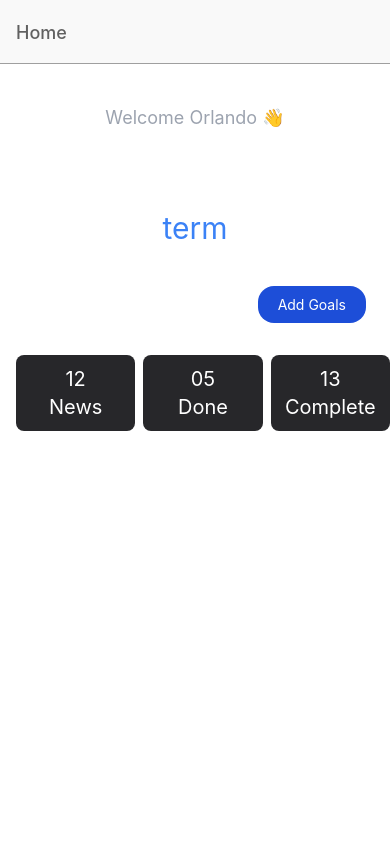
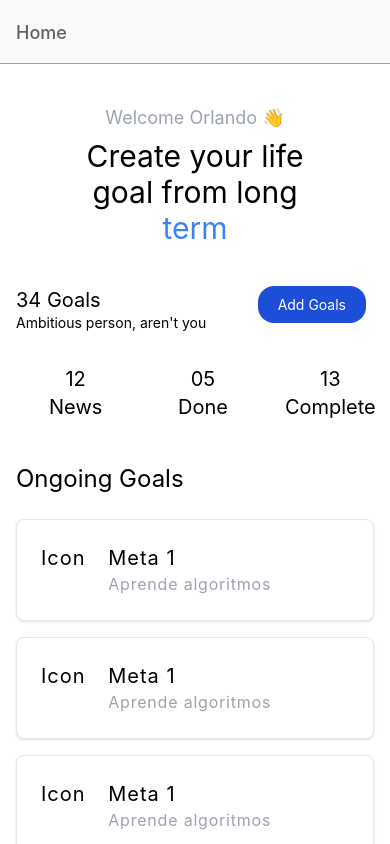
Before and after one commit to orlandos20/my-goals-tracker, a React Native app: screen /Home in a window 390 px wide. Built offline with nearby package versions, Linux system fonts and the light colour scheme.

Commit message:
feat: Ongoing Goals layout built

```diff
--- a/src/components/Layout.tsx
+++ b/src/components/Layout.tsx
@@ -1,5 +1,5 @@
 import React from 'react';
-import { SafeAreaView, View } from 'react-native';
+import { SafeAreaView, ScrollView } from 'react-native';
 
 type LayoutTypes = {
   children?: React.ReactElement | React.ReactElement[];
@@ -7,8 +7,8 @@ type LayoutTypes = {
 
 const Layout: React.FC<LayoutTypes> = ({ children }) => {
   return (
-    <SafeAreaView className='container dark:bg-black-100'>
-      <View className='px-4'>{children}</View>
+    <SafeAreaView className='container flex-1 dark:bg-black-100 light:bg-neutral-100'>
+      <ScrollView className='px-4'>{children}</ScrollView>
     </SafeAreaView>
   );
 };
--- a/src/components/add-goal-button/add-goal-button.tsx
+++ b/src/components/add-goal-button/add-goal-button.tsx
@@ -4,7 +4,7 @@ import { useTheme } from '@react-navigation/native';
 
 const AddGoalButton = () => {
   return (
-    <TouchableOpacity className='items-center text-white bg-blue-700 hover:bg-blue-800 focus:ring-4 focus:ring-blue-300 font-medium rounded-2xl text-sm px-5 py-2.5 mr-2 mb-2 dark:bg-blue-600 dark:hover:bg-blue-700 focus:outline-none dark:focus:ring-blue-800'>
+    <TouchableOpacity className='items-center text-white bg-blue-700 font-medium rounded-2xl text-sm px-5 py-2.5 mr-2 mb-2 dark:bg-blue-600'>
       <Text className='items-center justify-center text-white'>Add Goals</Text>
     </TouchableOpacity>
   );
--- /dev/null
+++ b/src/components/goal-card/goal-card.tsx
@@ -0,0 +1,20 @@
+import { View, Text } from 'react-native';
+import React from 'react';
+
+const GoalCard = () => {
+  return (
+    <View className='flex flex-row space-x-4 p-6 mb-4 bg-white border border-gray-200 rounded-lg shadow dark:bg-zinc-800 dark:border-zinc-700'>
+      <View>
+        <Text className='dark:text-white text-xl tracking-wider'>Icon </Text>
+      </View>
+      <View>
+        <Text className='dark:text-white text-xl tracking-wider'>Meta 1</Text>
+        <Text className='text-gray-400 text-base tracking-wider'>
+          Aprende algoritmos
+        </Text>
+      </View>
+    </View>
+  );
+};
+
+export default GoalCard;
--- a/src/components/goals-counter/goals-counter.tsx
+++ b/src/components/goals-counter/goals-counter.tsx
@@ -4,27 +4,27 @@ import React from 'react';
 const GoalsCounter = () => {
   return (
     <View className='flex flex-row justify-evenly mb-6'>
-      <View className='w-1/3 text-white bg-zinc-800 hover:bg-zinc-900 font-medium rounded-lg text-sm px-1 py-2.5 mr-2 mb-2 dark:bg-zinc-800 dark:hover:bg-zinc-700 dark:focus:ring-zinc-700 dark:border-zinc-700'>
-        <Text className='items-center justify-center text-center text-white text-xl'>
+      <View className='w-1/3 dark:text-white bg-white hover:bg-zinc-900 font-medium rounded-lg text-sm px-1 py-2.5 mr-2 mb-2 dark:bg-zinc-800 dark:hover:bg-zinc-700 dark:focus:ring-zinc-700 dark:border-zinc-700'>
+        <Text className='items-center justify-center text-center dark:text-white text-xl'>
           12
         </Text>
-        <Text className='items-center justify-center text-center text-white text-xl'>
+        <Text className='items-center justify-center text-center dark:text-white text-xl'>
           News
         </Text>
       </View>
-      <View className='w-1/3 text-white bg-zinc-800 hover:bg-zinc-900 font-medium rounded-lg text-sm px-1 py-2.5 mr-2 mb-2 dark:bg-zinc-800 dark:hover:bg-zinc-700 dark:focus:ring-zinc-700 dark:border-zinc-700'>
-        <Text className='items-center justify-center text-center text-white text-xl'>
+      <View className='w-1/3 dark:text-white bg-white hover:bg-gray-100 font-medium rounded-lg text-sm px-1 py-2.5 mr-2 mb-2 dark:bg-zinc-800 dark:hover:bg-zinc-700 dark:focus:ring-zinc-700 dark:border-zinc-700'>
+        <Text className='items-center justify-center text-center dark:text-white text-xl'>
           05
         </Text>
-        <Text className='items-center justify-center text-center text-white text-xl'>
+        <Text className='items-center justify-center text-center dark:text-white text-xl'>
           Done
         </Text>
       </View>
-      <View className='w-1/3 text-white bg-zinc-800 hover:bg-zinc-900 font-medium rounded-lg text-sm px-1 py-2.5 mb-2 dark:bg-zinc-800 dark:hover:bg-zinc-700 dark:focus:ring-zinc-700 dark:border-zinc-700'>
-        <Text className='items-center justify-center text-center text-white text-xl'>
+      <View className='w-1/3 dark:text-white bg-white hover:bg-gray-100 font-medium rounded-lg text-sm px-1 py-2.5 mb-2 dark:bg-zinc-800 dark:hover:bg-zinc-700 dark:focus:ring-zinc-700 dark:border-zinc-700'>
+        <Text className='items-center justify-center text-center dark:text-white text-xl'>
           13
         </Text>
-        <Text className='items-center justify-center text-center text-white text-xl'>
+        <Text className='items-center justify-center text-center dark:text-white text-xl'>
           Complete
         </Text>
       </View>
--- a/src/components/index.ts
+++ b/src/components/index.ts
@@ -2,3 +2,4 @@ export { default as Layout } from './Layout';
 export { default as WelcomeMessage } from './welcome-message/welcome-message';
 export { default as AddGoalButton } from './add-goal-button/add-goal-button';
 export { default as GoalsCounter } from './goals-counter/goals-counter';
+export { default as GoalCard } from './goal-card/goal-card';
--- a/src/components/welcome-message/welcome-message.tsx
+++ b/src/components/welcome-message/welcome-message.tsx
@@ -7,7 +7,7 @@ const WelcomeMessage = () => {
     <View className='items-center mt-10'>
       <View className='w-3/4 px-1 mb-10 items-center'>
         <Text className='text-gray-400 pb-1.5 text-lg'>Welcome Orlando 👋</Text>
-        <Text className='text-white text-3xl text-center'>
+        <Text className='dark:text-white text-3xl text-center'>
           Create your life goal from long{' '}
           <Text className='text-blue-500'>term</Text>
         </Text>
--- a/src/screens/home/HomeScreen.tsx
+++ b/src/screens/home/HomeScreen.tsx
@@ -5,7 +5,7 @@ import { useTheme } from '@react-navigation/native';
 import { NativeStackScreenProps } from '@react-navigation/native-stack';
 
 import { Layout, WelcomeMessage, GoalsCounter } from 'src/components';
-import { AddGoalSection } from './components';
+import { AddGoalSection, OngoingGoalsSection } from './components';
 
 import { RootStackParamList } from '../../../types';
 
@@ -17,6 +17,7 @@ export default function HomeScreen(props: HomeScreenProps) {
       <WelcomeMessage />
       <AddGoalSection />
       <GoalsCounter />
+      <OngoingGoalsSection />
       {/* <Button
         title='Go to Details'
         onPress={() => props.navigation.push('Details')}
--- a/src/screens/home/components/add-goal-section/index.tsx
+++ b/src/screens/home/components/add-goal-section/add-goal-section.tsx
@@ -8,10 +8,10 @@ const AddGoalSection = () => {
   return (
     <View className='flex flex-row justify-between mb-6'>
       <View>
-        <Text className='items-center justify-center text-white text-xl'>
+        <Text className='items-center justify-center dark:text-white text-xl'>
           34 Goals
         </Text>
-        <Text className='items-center justify-center text-white'>
+        <Text className='items-center justify-center dark:text-white'>
           {"Ambitious person, aren't you "}
         </Text>
       </View>
--- a/src/screens/home/components/index.ts
+++ b/src/screens/home/components/index.ts
@@ -1 +1,2 @@
-export { default as AddGoalSection } from './add-goal-section';
+export { default as AddGoalSection } from './add-goal-section/add-goal-section';
+export { default as OngoingGoalsSection } from './ongoing-goals-section/ongoing-goals-section';
--- /dev/null
+++ b/src/screens/home/components/ongoing-goals-section/ongoing-goals-section.tsx
@@ -0,0 +1,17 @@
+import { View, Text } from 'react-native';
+import React from 'react';
+
+import { GoalCard } from 'src/components';
+
+const OngoingGoalsSection = () => {
+  return (
+    <View>
+      <Text className='dark:text-white text-2xl mb-6'>Ongoing Goals</Text>
+      <GoalCard />
+      <GoalCard />
+      <GoalCard />
+    </View>
+  );
+};
+
+export default OngoingGoalsSection;
```
